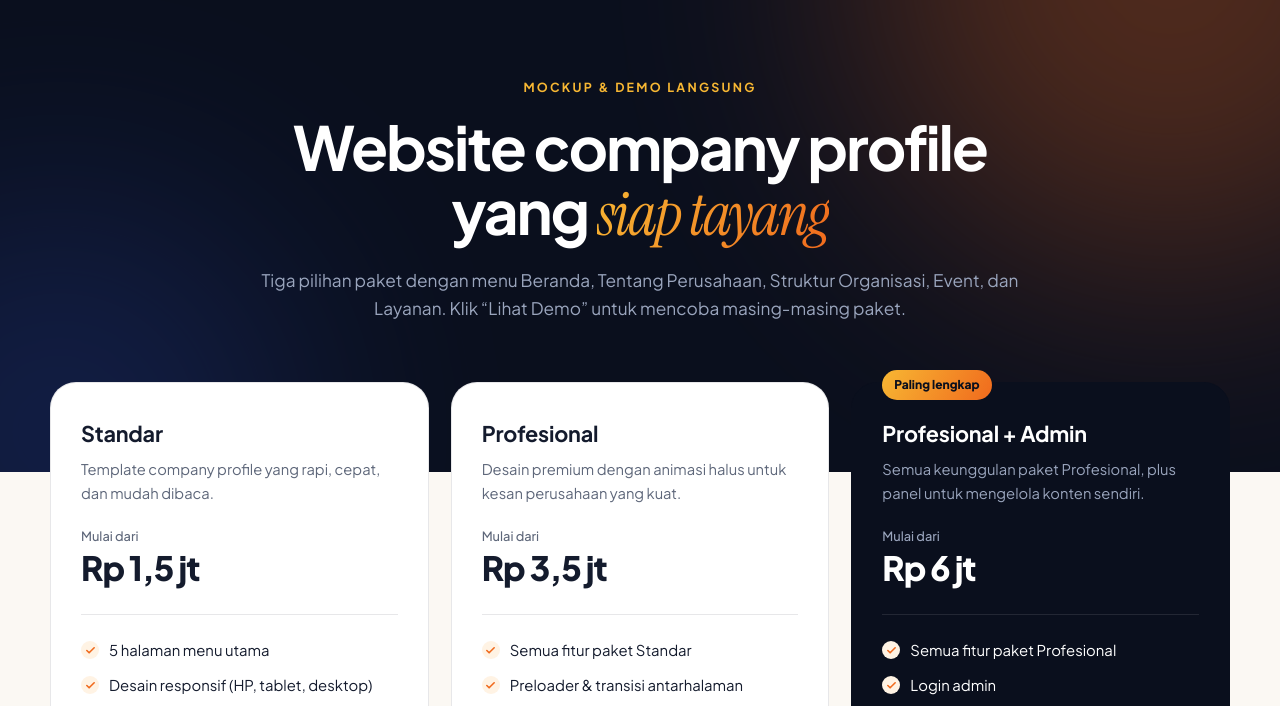
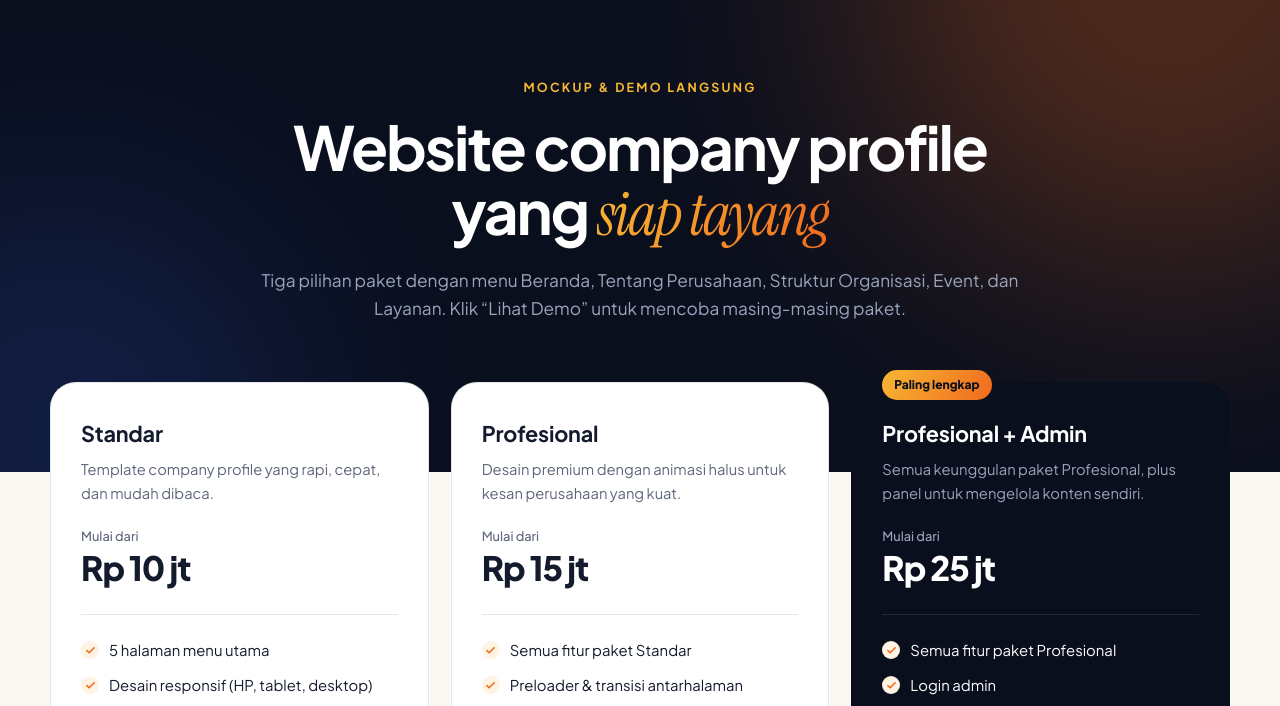
Before and after one commit to anggics/company-profile-demo, a plain HTML site: page index.html in a window 1280 px wide. Shown: the part 88-794 px from the top of the page. Drawn offline with Linux system fonts and the light colour scheme.

Commit message:
update harga

```diff
--- a/index.html
+++ b/index.html
@@ -85,7 +85,7 @@
       <article class="plan">
         <h2>Standar</h2>
         <p class="desc">Template company profile yang rapi, cepat, dan mudah dibaca.</p>
-        <div class="price"><small>Mulai dari</small>Rp 1,5 jt</div>
+        <div class="price"><small>Mulai dari</small>Rp 10 jt</div>
         <ul>
           <li>5 halaman menu utama</li>
           <li>Desain responsif (HP, tablet, desktop)</li>
@@ -102,7 +102,7 @@
       <article class="plan">
         <h2>Profesional</h2>
         <p class="desc">Desain premium dengan animasi halus untuk kesan perusahaan yang kuat.</p>
-        <div class="price"><small>Mulai dari</small>Rp 3,5 jt</div>
+        <div class="price"><small>Mulai dari</small>Rp 15 jt</div>
         <ul>
           <li>Semua fitur paket Standar</li>
           <li>Preloader & transisi antarhalaman</li>
@@ -118,7 +118,7 @@
       <article class="plan featured">
         <h2>Profesional + Admin</h2>
         <p class="desc">Semua keunggulan paket Profesional, plus panel untuk mengelola konten sendiri.</p>
-        <div class="price"><small>Mulai dari</small>Rp 6 jt</div>
+        <div class="price"><small>Mulai dari</small>Rp 25 jt</div>
         <ul>
           <li>Semua fitur paket Profesional</li>
           <li>Login admin</li>
```
